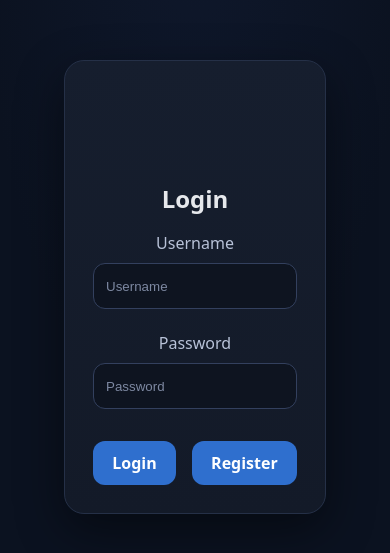
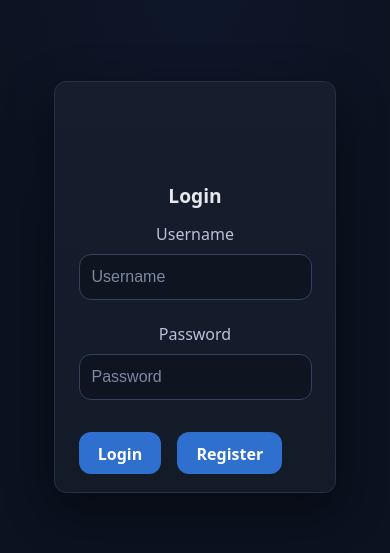
Before and after one commit to serjimmy355/bp, a React (Vite) app in the folder frontend/: page / in a window 390 px wide. Shown: the part 135-688 px from the top of the page. Built offline with nearby package versions, Linux system fonts and the light colour scheme.

Commit message:
Update project files

```diff
--- a/frontend/src/App.css
+++ b/frontend/src/App.css
@@ -25,6 +25,7 @@ body {
   min-height: 100vh;
 }
 
+
 .container {
   background: linear-gradient(180deg, #161e2e 0%, var(--panel) 100%);
   border: 1px solid var(--border);
@@ -33,6 +34,27 @@ body {
   padding: 32px 28px 28px;
   max-width: 700px;
   margin: 32px auto;
+  min-height: 400px;
+  display: flex;
+  flex-direction: column;
+  justify-content: center;
+}
+
+@media (max-width: 600px) {
+  .container {
+    max-width: 98vw;
+    padding: 18px 6vw 18px;
+    min-height: 320px;
+    border-radius: 12px;
+  }
+  input, button {
+    font-size: 1rem;
+    height: 42px;
+    padding: 0 10px;
+  }
+  h1, h2, h3 {
+    font-size: 1.2rem;
+  }
 }
 
 h1, h2, h3 {
```
